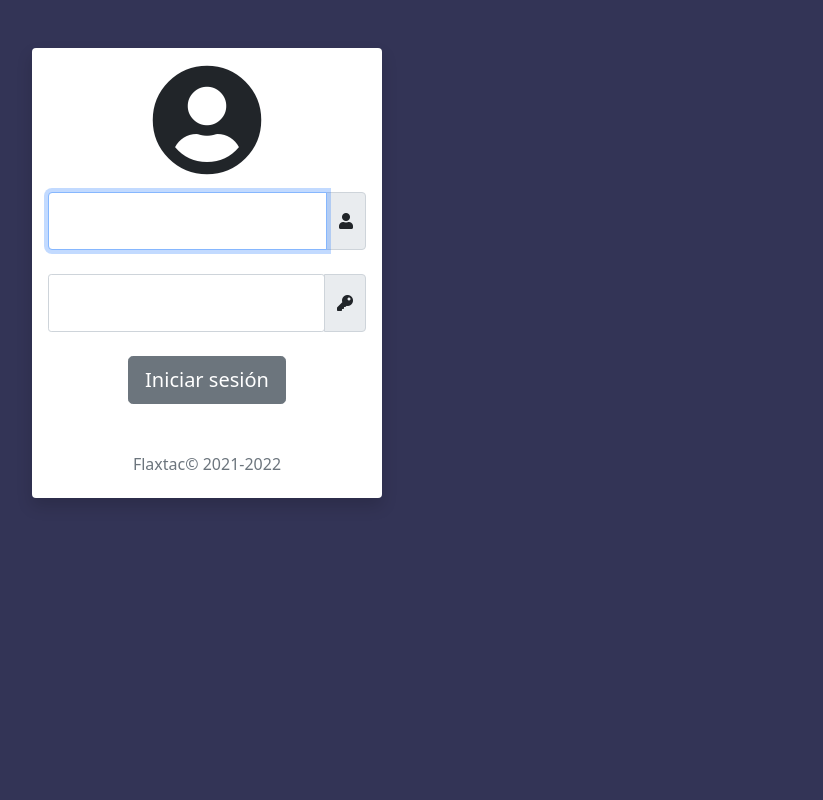
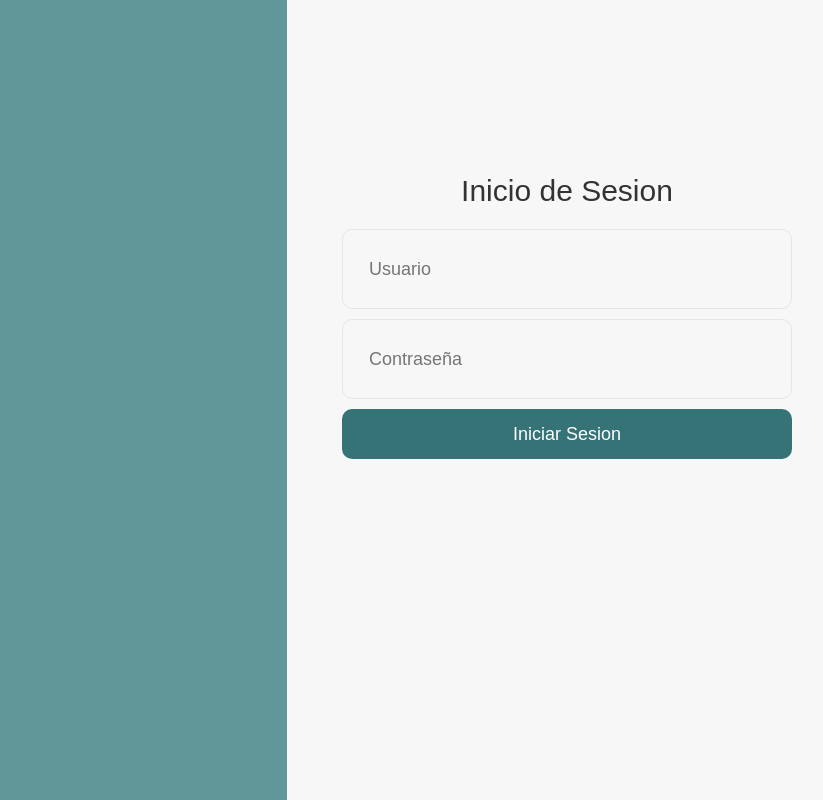
Before and after one commit to Team-2-Negocios-Web/agencia_de_transporte, a Django app: page / in a window 1280 px wide. Shown: the whole page, without its empty margins (433-1256 px from the left). Run offline with Django 3.2, Linux system fonts and the light colour scheme; some libraries are stand-ins or nearby versions.

Commit message:
Se mejoro el Diseño del Login

```diff
--- /dev/null
+++ b/app_seguridad/static/Login.css
@@ -0,0 +1,172 @@
+*{
+    margin:0;
+    padding:0;
+    box-sizing:border-box}
+
+body,html{
+    height:100%;
+    font-family:sans-serif}
+
+input{outline:none;
+    border:none}
+
+.container-login100{
+    width:100%;
+    min-height:100vh;
+    display:-webkit-box;
+    display:-webkit-flex;
+    display:-moz-box;
+    display:-ms-flexbox;
+    display:flex;
+    flex-wrap:wrap;
+    justify-content:center;
+    align-items:center;
+    background:#f2f2f2}
+
+.wrap-login100{
+    width:100%;
+    background:#fff;
+    overflow:hidden;
+    display:-webkit-box;
+    display:-webkit-flex;
+    display:-moz-box;
+    display:-ms-flexbox;
+    display:flex;
+    flex-wrap:wrap;
+    align-items:stretch;
+    flex-direction:row-reverse}
+
+.login100-more{
+    width:calc(100% - 560px);
+    background-repeat:no-repeat;
+    background-size:cover;
+    background-position:center;
+    position:relative;
+    z-index:1}
+
+.login100-more::before{
+    content:"";
+    display:block;
+    position:absolute;
+    z-index:-1;
+    width:100%;
+    height:100%;
+    top:0;
+    left:0;
+    background:rgba(0,0,0,.1)}
+
+.login100-form{
+    width:560px;
+    min-height:100vh;
+    display:block;
+    background-color:#f7f7f7;
+    padding:173px 55px 55px}
+
+.login100-form-title{
+    width:100%;
+    display:block;
+    font-family:sans-serif;
+    font-size:30px;
+    margin-bottom: 20px;
+    color:#333;
+    line-height:1.2;
+    text-align:center}
+
+.wrap-input100{
+    display:-webkit-box;
+    display:-webkit-flex;
+    display:-moz-box;
+    display:-ms-flexbox;
+    display:flex;
+    flex-wrap:wrap;
+    align-items:flex-end;
+    width:100%;
+    height:80px;
+    position:relative;
+    border:1px solid #e6e6e6;
+    border-radius:10px;
+    margin-bottom:10px}
+
+.label-input100{
+    font-family:sans-serif;
+    font-size:18px;
+    color:#999;
+    line-height:1.2;
+    display:block;
+    position:absolute;
+    pointer-events:none;
+    width:100%;
+    padding-left:24px;
+    left:0;
+    top:30px;}
+
+.input100{
+    display:block;
+    width:100%;
+    background:0 0;
+    font-family: sans-serif;
+    font-size:18px;
+    color:#555;
+    line-height:1.2;
+    padding:0 26px}
+
+input.input100{
+    height:100%;
+    -webkit-transition:all .4s;
+    -o-transition:all .4s;
+    -moz-transition:all .4s;
+    transition:all .4s}
+
+.container-login100-form-btn{
+    width:100%;
+    display:-webkit-box;
+    display:-webkit-flex;
+    display:-moz-box;
+    display:-ms-flexbox;
+    display:flex;
+    flex-wrap:wrap;
+    justify-content:center}
+
+.login100-form-btn{
+    display:-webkit-box;
+    display:-webkit-flex;
+    display:-moz-box;
+    display:-ms-flexbox;
+    display:flex;
+    justify-content:center;
+    align-items:center;
+    padding:0 20px;
+    width:100%;
+    border: none;
+    height:50px;
+    border-radius:10px;
+    background:#357376;
+    font-family:sans-serif;
+    font-size:18px;
+    color:#fff;}
+
+.login100-form-btn:hover{
+    background:#6BA8A9;
+    color: #000;}
+
+@media(max-width:992px){
+    .login100-form{
+        width:50%;
+        padding-left:30px;
+        padding-right:30px}
+
+    .login100-more{
+        width:50%}
+    }
+
+@media(max-width:768px){
+    .login100-form{
+        width:100%}
+
+    .login100-more{display:none}}
+
+@media(max-width:576px){
+    .login100-form{
+        padding-left:15px;
+        padding-right:15px;
+        padding-top:70px}}
--- a/app_seguridad/templates/seguridad/index.html
+++ b/app_seguridad/templates/seguridad/index.html
@@ -1,71 +1,54 @@
 {% load static %}
-<!doctype html>
+
+<!DOCTYPE html>
 <html lang="en">
+
 <head>
-        <meta charset="utf-8">
+    <title>Inicio de Sesion</title>
+    <meta charset="UTF-8">
     <meta name="viewport" content="width=device-width, initial-scale=1">
-        <meta name="description" content="">
-        <meta name="author" content="Mark Otto, Jacob Thornton, and Bootstrap contributors">
-        <meta name="generator" content="Hugo 0.84.0">
-        <title>Login</title>
     <!-- Font Awesome -->
     <link rel="stylesheet" href="https://use.fontawesome.com/releases/v5.11.2/css/all.css" />
+    <link rel="stylesheet" href="{% static 'Login.css' %}">
     <!-- bootstrap -->
     <link href="https://cdn.jsdelivr.net/npm/bootstrap@5.0.2/dist/css/bootstrap.min.css" rel="stylesheet"
         integrity="sha384-EVSTQN3/azprG1Anm3QDgpJLIm9Nao0Yz1ztcQTwFspd3yD65VohhpuuCOmLASjC" crossorigin="anonymous">
     <link rel="canonical" href="https://getbootstrap.com/docs/5.0/examples/sign-in/">
-
-        <style>
-            .bd-placeholder-img {
-                font-size: 1.125rem;
-                text-anchor: middle;
-                -webkit-user-select: none;
-                -moz-user-select: none;
-                user-select: none;
-            }
-
-            #login-error {
-                position: absolute;
-                top: 0;
-                width: 100%;
-            }
-
-            @media (min-width: 768px) {
-                .bd-placeholder-img-lg {
-                    font-size: 3.5rem;
-                }
-            }
-        </style>
 </head>
 
-    <body class="text-center" style="background-color: #333456;">
-        <!-- NavBar -->
-
+<body>
     <!-- Formulario Login -->
+    <div class="limiter">
+        <div class="container-login100">
+            <div class="wrap-login100">
+                <form class="login100-form validate-form" action="{% url 'login_view' %}" method="post">
                     {% if messages %}
                     {% for message in messages %}
                     <div id="login-error" class="alert alert-danger">{{ message }}</div>
                     {% endfor %}
                     {% endif %}
 
-        <div class="d-flex justify-content-center m-5" style="margin-top: 15px;">
-            <form class="shadow p-3 mb-5 bg-white rounded" action="{% url 'login_view' %}" method="post" style="height: 450px; width: 350px;">
                     {% csrf_token %}
-                <span><i class="fas fa-user-circle fa-7x mb-3"></i></span>
-
-                <div class="form-floating mb-4 input-group mb-3">
-                    <input autofocus name="usuario" type="text" class="form-control" id="floatingInput" placeholder="name@example.com">
-                    <span class="input-group-text" id="basic-addon1"><i class="fas fa-user"></i></span>
+                    <span class="login100-form-title p-b-43">
+                        Inicio de Sesion
+                    </span>
+                    <div class="wrap-input100 validate-input">
+                        <input autofocus name="usuario" class="input100" type="text" placeholder="Usuario">
                     </div>
-
-                <div class="form-floating mb-4 input-group mb-3">
-                    <input name="contrasena" type="password" class="form-control rounded-1" id="floatingPassword" placeholder="Password">
-                    <span class="input-group-text" id="basic-addon1"><i class="fas fa-key"></i></span>
+                    <div class="wrap-input100 validate-input">
+                        <input name="contrasena" class="input100" type="password" placeholder="Contraseña">
                     </div>
-
-                <button class="w-80 btn btn-lg btn-secondary" type="submit">Iniciar sesión</button>
-                <p class="mt-5 mb-3 text-muted">Flaxtac&copy; 2021-2022</p>
+                    <div class="container-login100-form-btn">
+                        <button class="login100-form-btn" type="submit">
+                            Iniciar Sesion
+                        </button>
+                    </div>
                 </form>
+                <div class="login100-more" style="background-color: #6BA8A9" ;>
+                </div>
+            </div>
+        </div>
     </div>
 </body>
+
 </html>
```
Lines whose indentation alone changed are shown as unchanged.
